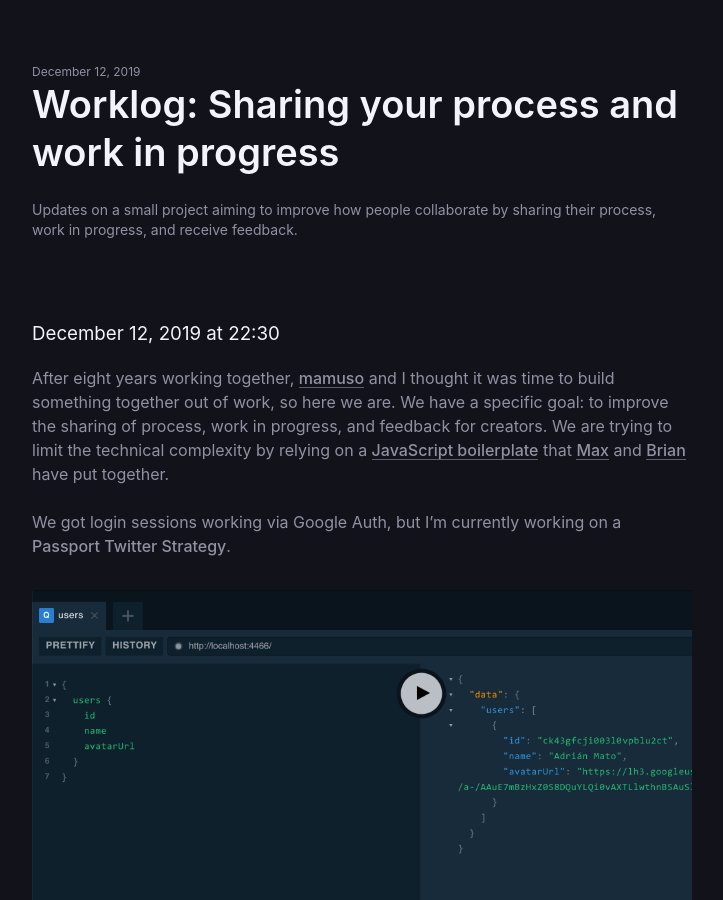
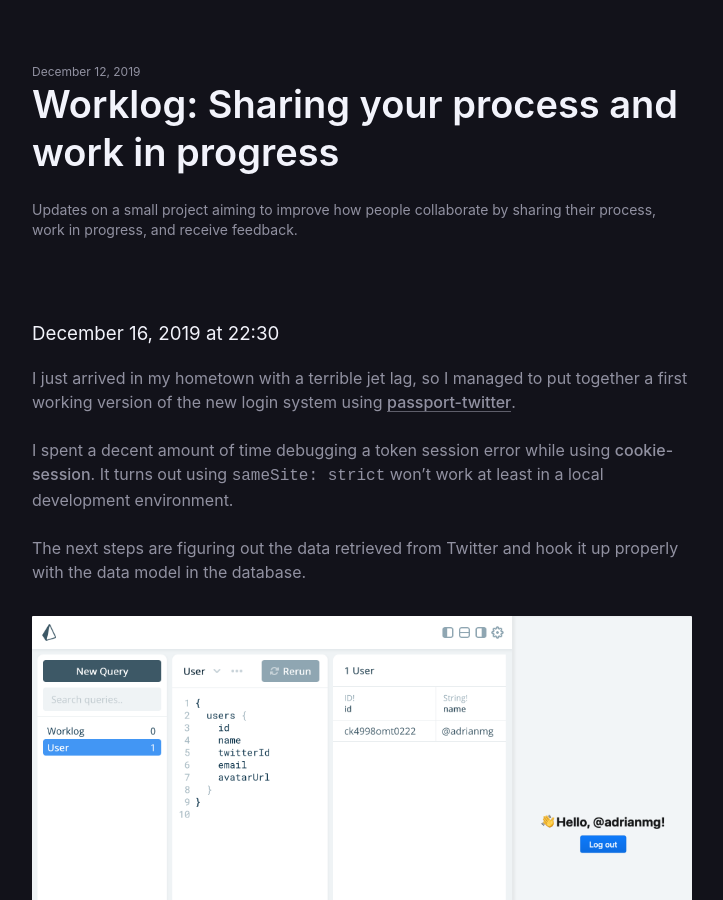
Before and after one commit to adrianmg/adrianmg.github.io, a Jekyll site: the page built from _posts/2019-12-12-peeking-at-worklog.md, in a window 1280 px wide and 900 px high. Shown: the whole window, without its empty margins (278-1001 px from the left). Built offline with Jekyll 4.4.1, drawn with Linux system fonts in a browser that asks for light colours.

Commit message:
Update the worklog

```diff
--- a/_posts/2019-12-12-peeking-at-worklog.md
+++ b/_posts/2019-12-12-peeking-at-worklog.md
@@ -8,6 +8,17 @@
 "
 ---
 
+### December 16, 2019 at 22:30
+{:.anchor }
+
+I just arrived in my hometown with a terrible jet lag, so I managed to put together a first working version of the new login system using [passport-twitter](http://www.passportjs.org/docs/twitter/).
+
+I spent a decent amount of time debugging a token session error while using [cookie-session](https://www.npmjs.com/package/cookie-session). It turns out using `sameSite: strict` won't work at least in a local development environment.
+
+The next steps are figuring out the data retrieved from Twitter and hook it up properly with the data model in the database.
+
+![Prisma Query explorer]({{ "/assets/images/posts/2019/peekingat-02.png" | relative_url }})
+
 ### December 12, 2019 at 22:30
 {:.anchor }
 
@@ -15,4 +26,4 @@
 
 We got login sessions working via Google Auth, but I'm currently working on a [Passport Twitter Strategy](http://passportjs.org).
 
-![Type ramp for race calculator]({{ "/assets/images/posts/2019/peekingat-01.png" | relative_url }})
+![Prisma GraphQL]({{ "/assets/images/posts/2019/peekingat-01.png" | relative_url }})
```
Also changed, not shown: assets/images/posts/2019/peekingat-02.png (added).
